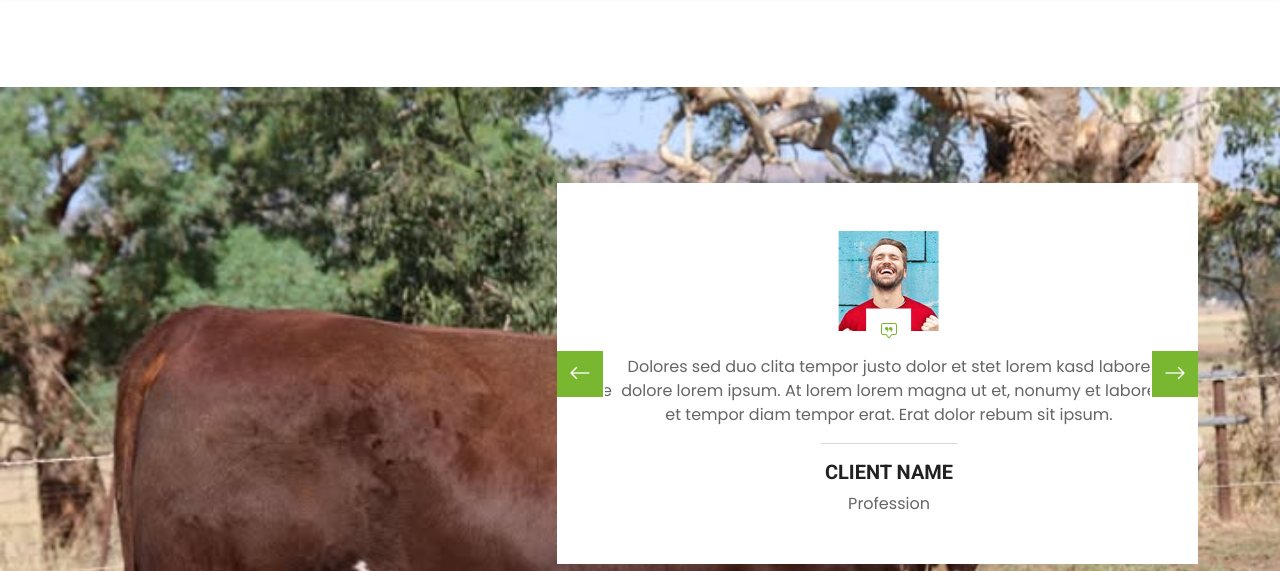
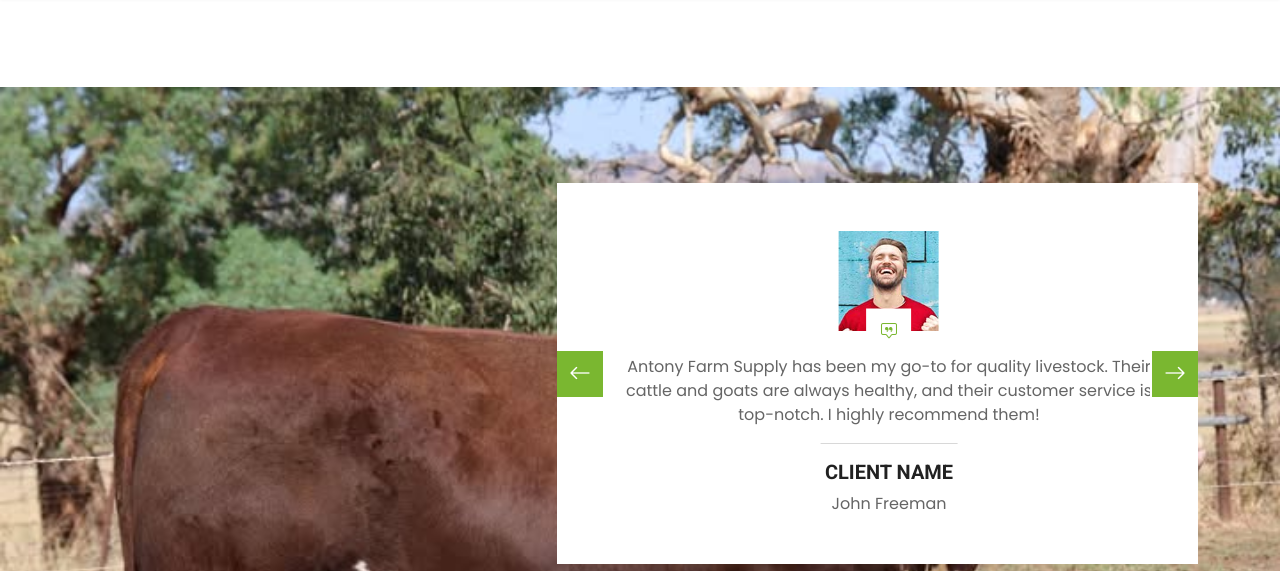
Before and after one commit to Otuu02/ANTONYFARM-SHOP-WEBSITE-TEMPLATE, a plain HTML site: page testimonial.html in a window 1280 px wide. Shown: the part 229-800 px from the top of the page. Drawn offline with nearby package versions, Linux system fonts and the light colour scheme.

Commit message:
updates the websites

```diff
--- a/testimonial.html
+++ b/testimonial.html
@@ -109,10 +109,10 @@
                                     <i class="bi bi-chat-square-quote text-primary"></i>
                                 </div>
                             </div>
-                            <p>Dolores sed duo clita tempor justo dolor et stet lorem kasd labore dolore lorem ipsum. At lorem lorem magna ut et, nonumy et labore et tempor diam tempor erat. Erat dolor rebum sit ipsum.</p>
+                            <p>I’ve been buying bulls and donkeys from Antony Farm Supply for years, and they never disappoint. Reliable delivery and excellent livestock quality!.</p>
                             <hr class="w-25 mx-auto">
                             <h5 class="text-uppercase">Client Name</h5>
-                            <span>Profession</span>
+                            <span>Kimberly Morgan</span>
                         </div>
                         <div class="testimonial-item text-center">
                             <div class="position-relative mb-4">
@@ -121,10 +121,10 @@
                                     <i class="bi bi-chat-square-quote text-primary"></i>
                                 </div>
                             </div>
-                            <p>Dolores sed duo clita tempor justo dolor et stet lorem kasd labore dolore lorem ipsum. At lorem lorem magna ut et, nonumy et labore et tempor diam tempor erat. Erat dolor rebum sit ipsum.</p>
+                            <p>Antony Farm Supply has been my go-to for quality livestock. Their cattle and goats are always healthy, and their customer service is top-notch. I highly recommend them!</p>
                             <hr class="w-25 mx-auto">
                             <h5 class="text-uppercase">Client Name</h5>
-                            <span>Profession</span>
+                            <span>John Freeman</span>
                         </div>
                     </div>
                 </div>
```
